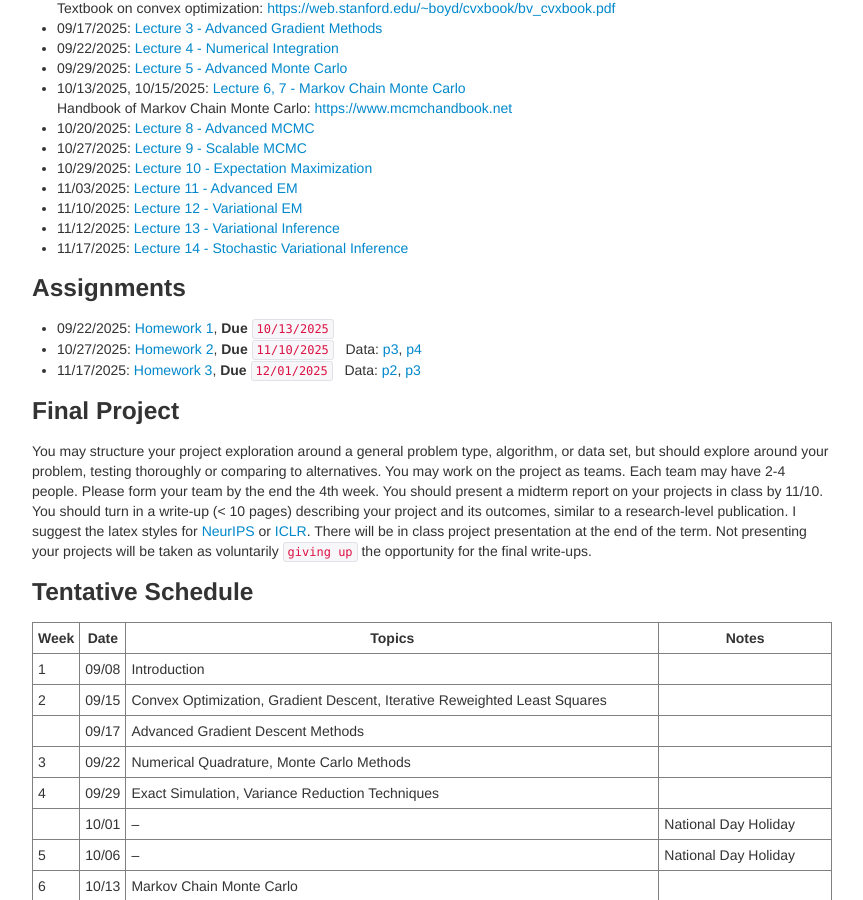
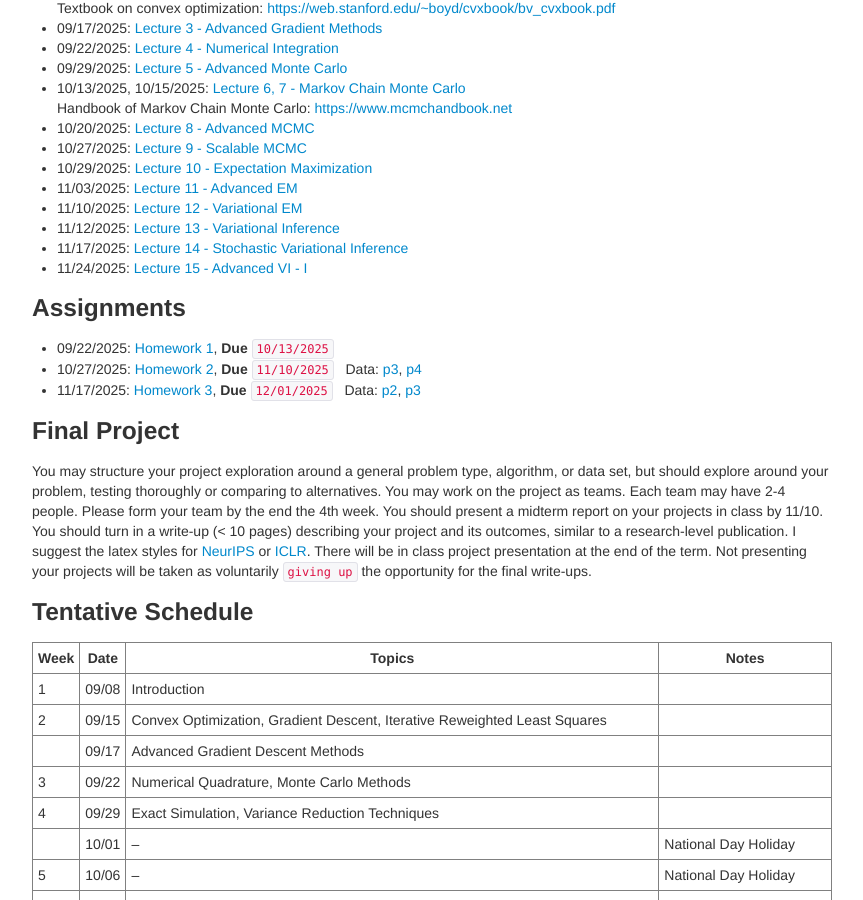
Before and after one commit to zcrabbit/zcrabbit.github.io, a Jekyll site: the page built from courses/smcm-f25.md, in a window 1280 px wide and 900 px high, scrolled down 1185 px. Shown: the whole window, without its empty margins (208-1071 px from the left). Built offline with Jekyll 4.4.1, drawn with Linux system fonts in a browser that asks for light colours.

Commit message:
lecture 15 out

```diff
--- a/courses/smcm-f25.md
+++ b/courses/smcm-f25.md
@@ -52,6 +52,7 @@ We will use python during the course. A good Python tutorial is available at <ht
 - 11/10/2025: [Lecture 12 - Variational EM]({{sites.baseurl}}/static/slides/smcm_fall25/lec12.pdf)
 - 11/12/2025: [Lecture 13 - Variational Inference]({{sites.baseurl}}/static/slides/smcm_fall25/lec13.pdf)
 - 11/17/2025: [Lecture 14 - Stochastic Variational Inference]({{sites.baseurl}}/static/slides/smcm_fall25/lec14.pdf)
+- 11/24/2025: [Lecture 15 - Advanced VI - I]({{sites.baseurl}}/static/slides/smcm_fall25/lec15.pdf)
 
 ### Assignments
 - 09/22/2025: [Homework 1]({{sites.baseurl}}/static/slides/smcm_fall25/hw01.pdf), **Due** `10/13/2025`
```
Also changed, not shown: 2 other files.
